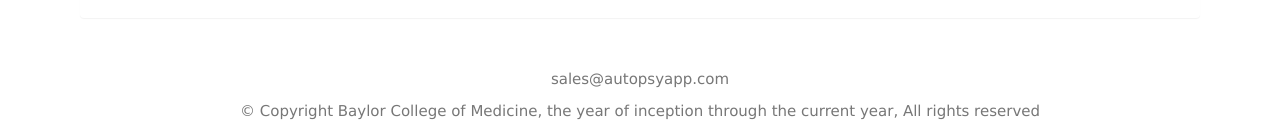
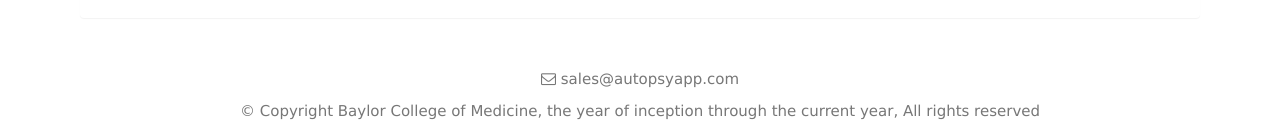
Before and after one commit to coolJenny/ideal-front, an Angular app: page /home in a window 1280 px wide. Shown: the part 709-839 px from the top of the page. Built offline with nearby package versions, Linux system fonts and the light colour scheme.

Commit message:
changed icon.

```diff
--- a/src/app/app.component.html
+++ b/src/app/app.component.html
@@ -25,7 +25,7 @@
   <div class="container text-center">
     <div class="col-sm-12 footer">
       <p>
-        <span class="glyphicons glyphicons-envelope"></span>sales@autopsyapp.com
+        <a href="/"><i class="fa fa-envelope-o"></i> sales@autopsyapp.com</a>
       </p>
       <p>
         &copy; Copyright Baylor College of Medicine, the year of inception through the current year, All rights reserved
--- a/src/styles.css
+++ b/src/styles.css
@@ -178,6 +178,9 @@
     color: #777777;
     padding: 20px 0 0 0;
 }
+.mfooter a:hover{
+    color: #337ab7;
+}
 .pulse{
     visibility: visible;
     animation-duration: 2s;
```
